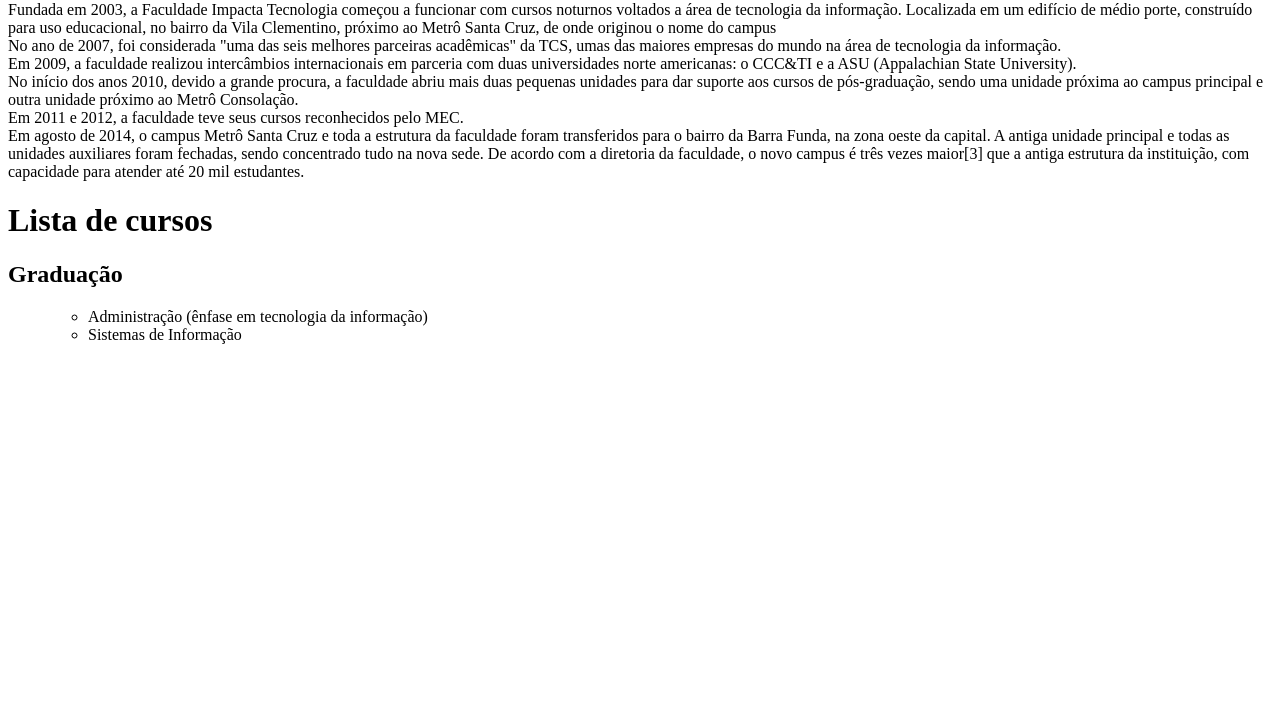
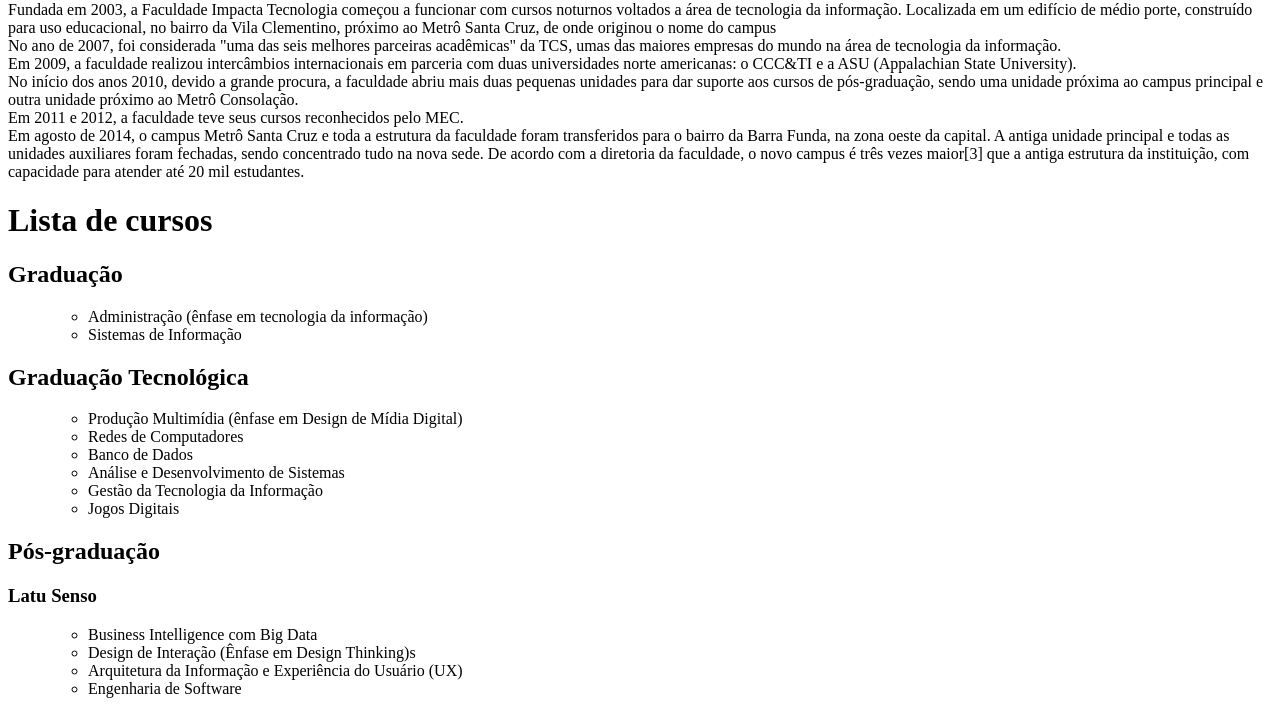
Before and after one commit to AllanTuratti/TecWeb-2ADSB, a plain HTML site: page Tecweb-TF-ADS2B/Pagina inicial.html in a window 1280 px wide. Shown: the part 534-1248 px from the top of the page. Before the commit the page ends 894 px from the top, so only its background shows below. Drawn offline with Linux system fonts and the light colour scheme; files whose address does not match are found by name.

Commit message:
Update Pagina inicial.html

```diff
--- a/Tecweb-TF-ADS2B/Pagina inicial.html
+++ b/Tecweb-TF-ADS2B/Pagina inicial.html
@@ -4,7 +4,7 @@
 <title>Pagina inicial</title>
 <meta charset="UTF-8">
 <body>
-<img src = "C:\Users\1700492\Desktop\Html\Img.impacta.png"width="100%"height="50%"/>
+<img src = "C:\Users\1700492\Desktop\Tecweb-TF-ADS2B\Img.impacta.png"width="100%"height="50%"/>
 <center><h1>Faculdade Impacta</H1></center><br/>
 
 <h1>Resumo da faculdade</h1>
@@ -25,12 +25,42 @@ De acordo com a diretoria da faculdade, o novo campus é três vezes maior[3] qu
 
 <h1>Lista de cursos</h1>
 <h2>Graduação</h2>
-<ol id="listagra"ol>
+
+<ol id="listagra">
 <ul>
 <li>Administração (ênfase em tecnologia da informação)</li>
 <li>Sistemas de Informação</li>
+</ul>
+</ol>
 
+<h2>Graduação Tecnológica</h2>
+
+<ol id="graT">
+<ul>
+<li>Produção Multimídia (ênfase em Design de Mídia Digital)</li>
+<li>Redes de Computadores</li>
+<li>Banco de Dados</li>
+<li>Análise e Desenvolvimento de Sistemas</li>
+<li>Gestão da Tecnologia da Informação</li>
+<li>Jogos Digitais</li>
 </ul>
+</ol>
+
+<h2>Pós-graduação</h2>
+<h3>Latu Senso</h3>
+
+<ol id="posgradu">
+<ul>
+<li style=>Business Intelligence com Big Data</li>
+<li>Design de Interação (Ênfase em Design Thinking)s</li>
+<li>Arquitetura da Informação e Experiência do Usuário (UX)</li>
+<li>Engenharia de Software</li>
+</ul>
+</ol>
+
+
+
+
 
 
 </body>
```
